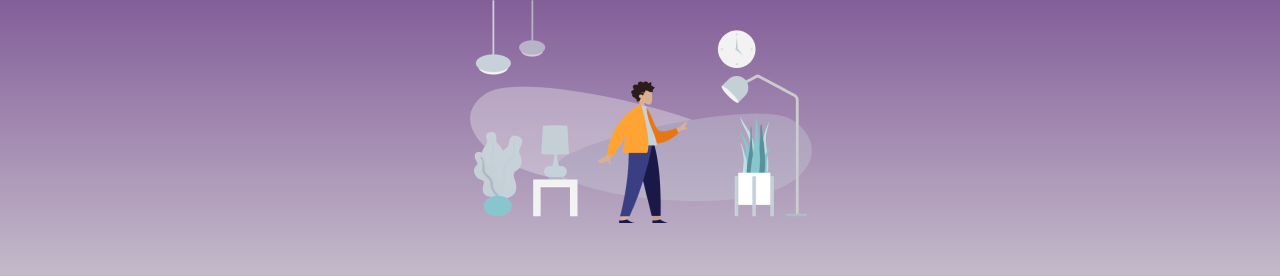
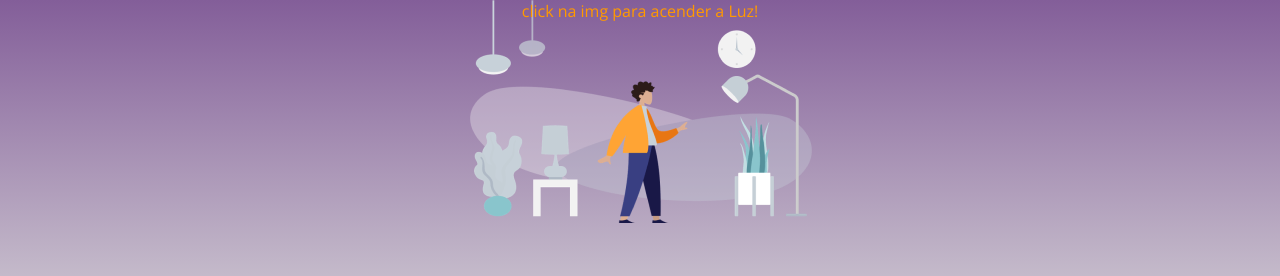
Before and after one commit to RodrigoLuigi/Rocketseat-Projeto-1, a plain HTML site: page index.html in a window 1280 px wide. Shown: the top 276 px of the page. Drawn offline with nearby package versions, Linux system fonts and the light colour scheme.

Commit message:
Update index.html

```diff
--- a/index.html
+++ b/index.html
@@ -23,6 +23,7 @@
 
 
   <div id="hero">
+    <span style="position: absolute; left: 35%; right: 35%;">click na img para acender a Luz!</span>
     <img id="imgBanner" onclick="acenderLuz()" src="imagens/img2.png" alt="Desenho de uma pessoa vestindo uma camisa amarela em uma sala com móveis">
 
 
```
